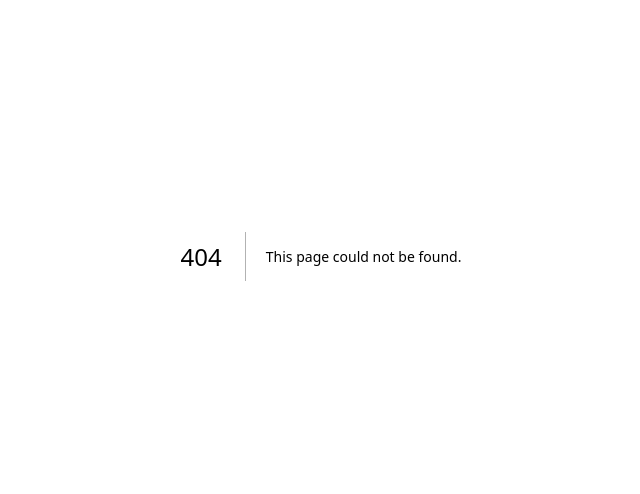
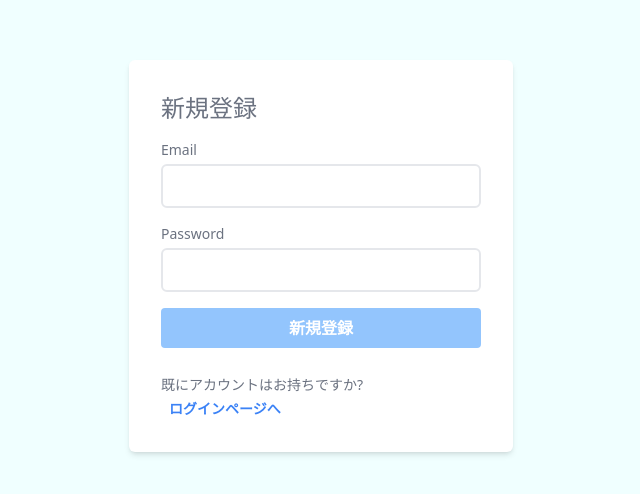
Before and after one commit to shunmakk/OpenAI-chatapp, a Next.js app: page /auth/register in a window 1280 px wide. Before the commit this address had no page. Shown: the part 144-638 px from the top of the page, without its empty margins (319-959 px from the left). Built offline with nearby package versions, Linux system fonts and the light colour scheme.

Commit message:
frsit commit 認証機能の作成

```diff
--- /dev/null
+++ b/firebase.ts
@@ -0,0 +1,20 @@
+import { initializeApp } from "firebase/app";
+import { getFirestore } from "firebase/firestore";
+import { getAuth } from "firebase/auth";
+
+
+
+const firebaseConfig = {
+  apiKey: process.env.NEXT_PUBLIC_API_KEY,
+  authDomain: process.env.NEXT_PUBLIC_AUTH_DOMAIN,
+  projectId: process.env.NEXT_PUBLIC_PROJECT_ID,
+  storageBucket: process.env.NEXT_PUBLIC_STORAGE_BUCKET,
+  messagingSenderId: process.env.NEXT_PUBLIC_MESSEAGE_SENDER_ID,
+  appId: process.env.NEXT_PUBLIC_APP_ID
+};
+
+// Initialize Firebase
+const app = initializeApp(firebaseConfig);
+
+export const db = getFirestore(app);
+export const auth = getAuth(app);
--- /dev/null
+++ b/src/app/auth/login/page.tsx
@@ -0,0 +1,82 @@
+'use client'
+import { signInWithEmailAndPassword } from 'firebase/auth';
+import React from 'react'
+import { useForm, SubmitHandler } from 'react-hook-form';
+import { auth } from '../../../../firebase';
+import { useRouter } from 'next/navigation';
+
+
+type Inputs = {
+    email: string,
+    password: string
+}
+
+const Login = () => {
+
+    const router = useRouter();
+
+    const {
+        register,
+        handleSubmit,
+        formState:{errors},
+    } = useForm<Inputs>();
+
+    const onsubmit:SubmitHandler<Inputs> = async (data) => {
+        await  signInWithEmailAndPassword(auth,data.email, data.password).then((userCredential) => {
+            router.push("/")
+        })
+        .catch((error)=> {
+            if(error.code === "auth/user-not-found"){
+                alert("そのようなユーザーは存在しません")
+            } else if(error.code === "auth/invalid-credential"){
+                alert('認証エラー')
+            }
+            else{
+                alert(error.message);
+            }
+         });
+    }
+
+    const handleRegister = () => {
+        router.push('/auth/register')
+    }
+
+
+  return (
+    <div className='h-screen flex flex-col items-center justify-center'>
+        <form  onSubmit={handleSubmit(onsubmit)}   className='bg-white p-8 rounded-md shadow-md w-96'>
+            <h1 className='mb-4 text-2xl  text-gray-500 font-medium'>ログイン</h1>
+            <div className='mb-4'>
+                <label className='block text-sm font-medium text-gray-500'>Email</label>
+                <input  {...register("email", {
+                    required: "メールアドレスは必須です",
+                    pattern: {
+                        value: /^[a-zA-Z0-9_.+-]+@([a-zA-Z0-9][a-zA-Z0-9-]*[a-zA-Z0-9]*\.)+[a-zA-Z]{2,}$/,
+                        message: '不適切なメールアドレスです'
+                    }
+                })}    type='text' className='mt-1 border-2  rounded-md w-full p-2' />
+                {errors.email && <span className='text-red-600 text-small'>{errors.email.message}</span>}
+            </div>
+            <div className='mb-4'>
+                <label className='block text-sm font-medium text-gray-500'>Password</label>
+                <input {...register("password" , {
+                    required: "パスワードは必須です",
+                    minLength: {
+                        value: 6,
+                        message: '6文字以上で入力してください'
+                    }
+                })} type='password' className='mt-1 border-2  rounded-md w-full p-2' />
+                 {errors.password && <span className='text-red-600 text-small'>{errors.password.message}</span>}
+            </div>
+            <div className='flex justify-center pt-4'>
+                <button className='bg-blue-300 text-white font-bold py-2 px-4  mb-2  rounded w-full hover:bg-blue-700'>ログイン</button>
+            </div>
+            <div className='mt-4 text-center'>
+                <button  onClick={handleRegister}  type='submit'  className='text-blue-500 text-sm font-bold  hover:text-blue-900'>新規登録ページはこちら</button>
+             </div>
+        </form>
+    </div>
+  )
+}
+
+export default Login;
--- /dev/null
+++ b/src/app/auth/register/page.tsx
@@ -0,0 +1,81 @@
+'use client'
+import { createUserWithEmailAndPassword } from 'firebase/auth';
+import React from 'react'
+import { useForm, SubmitHandler } from 'react-hook-form';
+import { auth } from '../../../../firebase';
+import { useRouter } from 'next/navigation';
+
+
+type Inputs = {
+    email: string,
+    password: string
+}
+
+const Register = () => {
+
+    const router = useRouter();
+
+    const {
+        register,
+        handleSubmit,
+        formState:{errors},
+    } = useForm<Inputs>();
+
+    const onsubmit:SubmitHandler<Inputs> = async (data) => {
+        await createUserWithEmailAndPassword(auth,data.email, data.password).then((userCredential) => {
+            const user = userCredential.user;
+            router.push("/auth/login")
+        })
+        .catch((error)=> {
+            if(error.code === "auth/email-already-in-use"){
+                alert("このメールアドレスは既に使用されています")
+            } else{
+                alert(error.message);
+            }
+         });
+    }
+
+    const handleLogin = () => {
+        router.push("/auth/login")
+    }
+
+
+  return (
+    <div className='h-screen flex flex-col items-center justify-center'>
+        <form  onSubmit={handleSubmit(onsubmit)}   className='bg-white p-8 rounded-md shadow-md w-96'>
+            <h1 className='mb-4 text-2xl  text-gray-500 font-medium'>新規登録</h1>
+            <div className='mb-4'>
+                <label className='block text-sm font-medium text-gray-500'>Email</label>
+                <input  {...register("email", {
+                    required: "メールアドレスは必須です",
+                    pattern: {
+                        value: /^[a-zA-Z0-9_.+-]+@([a-zA-Z0-9][a-zA-Z0-9-]*[a-zA-Z0-9]*\.)+[a-zA-Z]{2,}$/,
+                        message: '不適切なメールアドレスです'
+                    }
+                })}    type='text' className='mt-1 border-2  rounded-md w-full p-2' />
+                {errors.email && <span className='text-red-600 text-small'>{errors.email.message}</span>}
+            </div>
+            <div className='mb-4'>
+                <label className='block text-sm font-medium text-gray-500'>Password</label>
+                <input {...register("password" , {
+                    required: "パスワードは必須です",
+                    minLength: {
+                        value: 6,
+                        message: '6文字以上で入力してください'
+                    }
+                })} type='password' className='mt-1 border-2  rounded-md w-full p-2' />
+                 {errors.password && <span className='text-red-600 text-small'>{errors.password.message}</span>}
+            </div>
+            <div className='flex justify-center'>
+                <button className='bg-blue-300 text-white font-bold py-2 px-4  mb-2  rounded w-full hover:bg-blue-700'>新規登録</button>
+            </div>
+             <div className='mt-4'>
+                <span className='text-gray-500 text-sm'>既にアカウントはお持ちですか?</span>
+                <button  onClick={handleLogin}  type='submit'  className='text-blue-500 text-sm font-bold ml-2 hover:text-blue-900'>ログインページへ</button>
+             </div>
+        </form>
+    </div>
+  )
+}
+
+export default Register;
--- a/src/app/globals.css
+++ b/src/app/globals.css
@@ -2,32 +2,7 @@
 @tailwind components;
 @tailwind utilities;
 
-:root {
-  --foreground-rgb: 0, 0, 0;
-  --background-start-rgb: 214, 219, 220;
-  --background-end-rgb: 255, 255, 255;
+
+body{
+  background-color: azure;
 }
-
-@media (prefers-color-scheme: dark) {
-  :root {
-    --foreground-rgb: 255, 255, 255;
-    --background-start-rgb: 0, 0, 0;
-    --background-end-rgb: 0, 0, 0;
-  }
-}
-
-body {
-  color: rgb(var(--foreground-rgb));
-  background: linear-gradient(
-      to bottom,
-      transparent,
-      rgb(var(--background-end-rgb))
-    )
-    rgb(var(--background-start-rgb));
-}
-
-@layer utilities {
-  .text-balance {
-    text-wrap: balance;
-  }
-}
--- a/src/app/layout.tsx
+++ b/src/app/layout.tsx
@@ -5,8 +5,8 @@ import "./globals.css";
 const inter = Inter({ subsets: ["latin"] });
 
 export const metadata: Metadata = {
-  title: "Create Next App",
-  description: "Generated by create next app",
+  title: "OpenAI-app",
+  description: "chatgptのAPIを活用したチャットボットアプリケーション",
 };
 
 export default function RootLayout({
@@ -15,8 +15,8 @@ export default function RootLayout({
   children: React.ReactNode;
 }>) {
   return (
-    <html lang="en">
-      <body className={inter.className}>{children}</body>
+    <html lang="ja">
+      <body>{children}</body>
     </html>
   );
 }
```
Also changed, not shown: package.json (+7 -4 lines), 2 other files (tests, documents, lock files or other folders).
